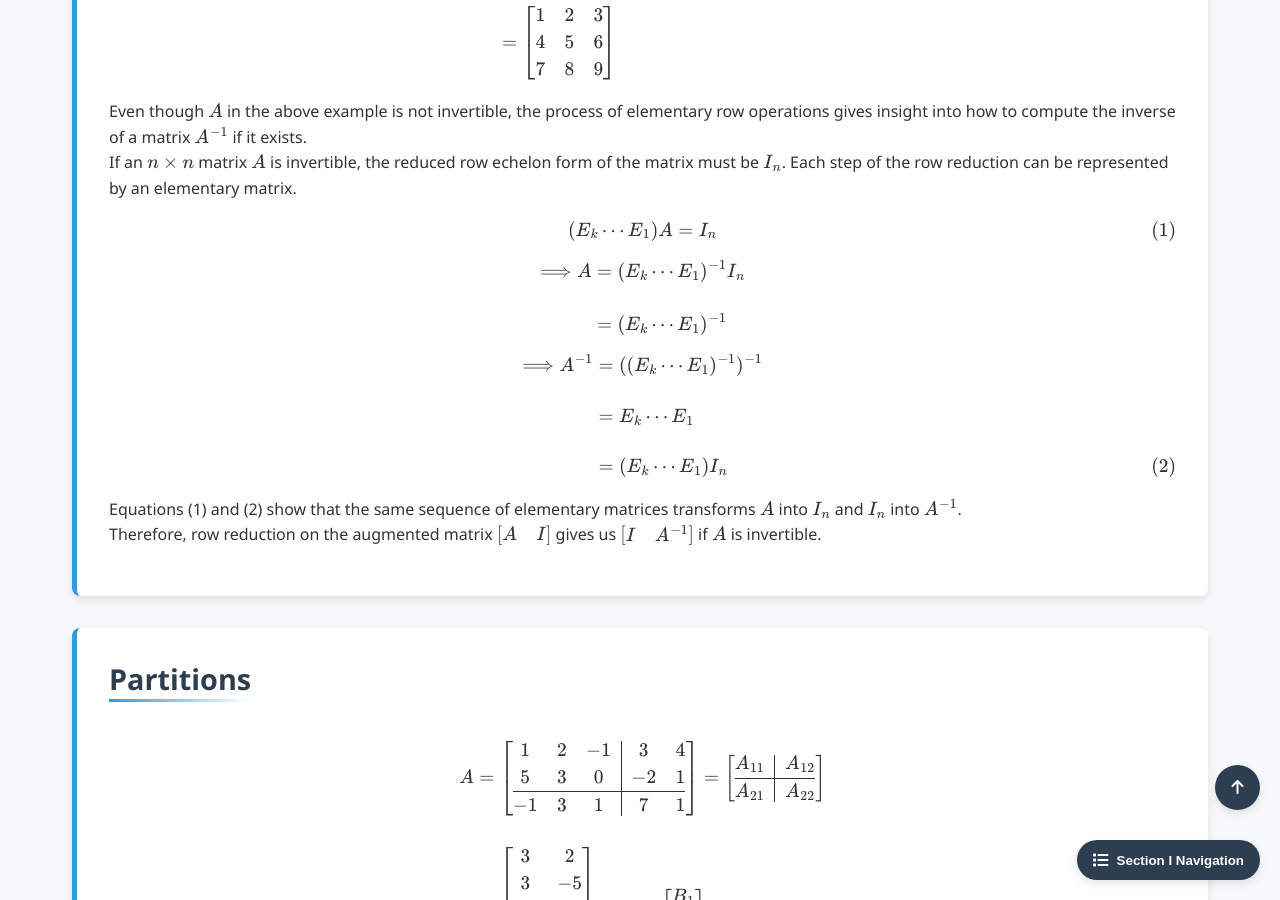
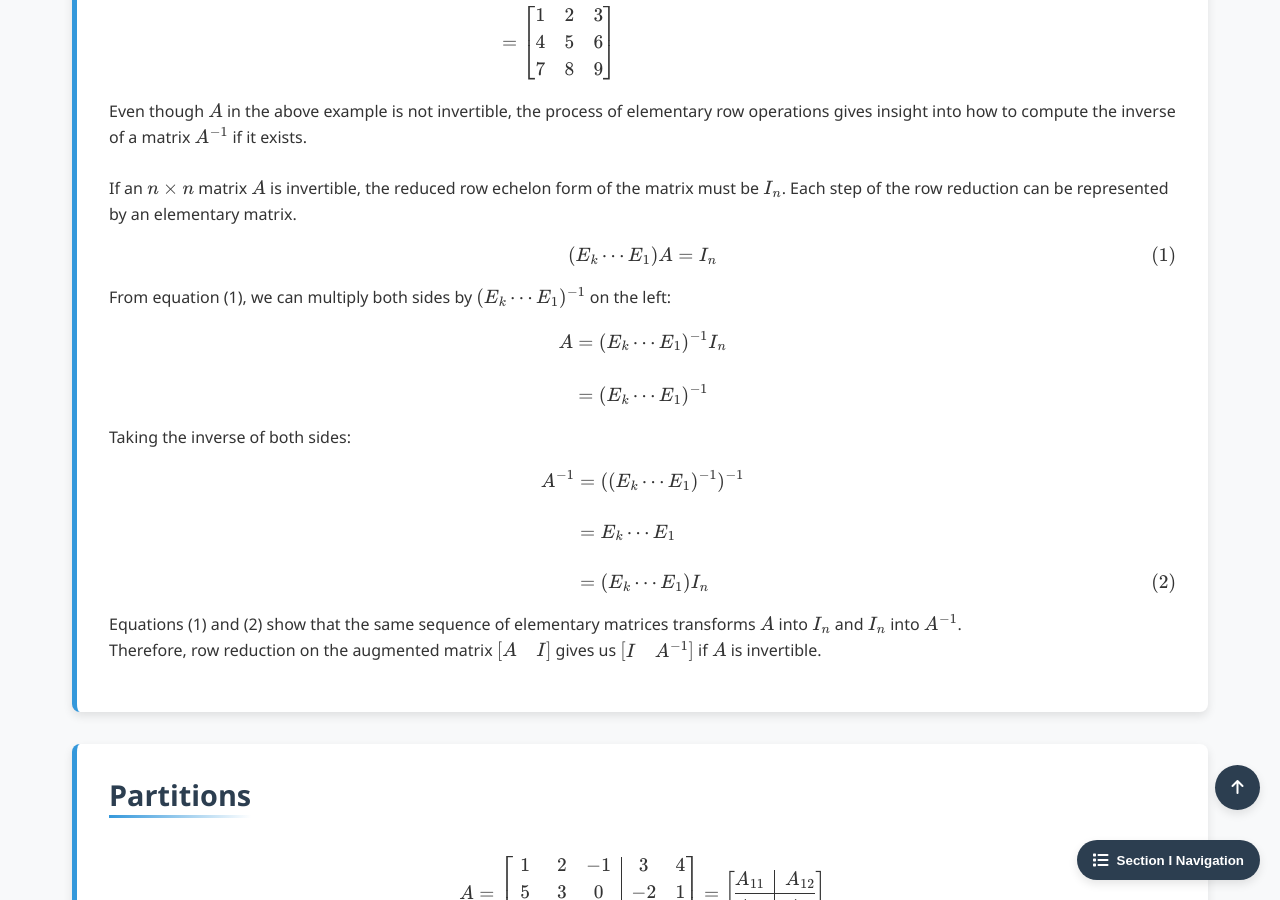
Before and after one commit to Yusukey01/yusukey01.github.io, a Jekyll site: the page built from Mathematics/Linear_algebra/matrix_algebra.html, in a window 1280 px wide and 900 px high, scrolled down 6085 px. Built offline with Jekyll 4.4.1, drawn with Linux system fonts in a browser that asks for light colours.

Commit message:
Updated Section 1-3

```diff
--- a/Mathematics/Linear_algebra/matrix_algebra.html
+++ b/Mathematics/Linear_algebra/matrix_algebra.html
@@ -352,24 +352,30 @@ uses_python: false
             <p>
             Even though \(A\) in the above example is not invertible, the process of elementary row operations gives insight
             into how to compute the inverse of a matrix \(A^{-1}\) if it exists.
-            <br>
+            <br><br>
             If an \(n \times n\) matrix \(A\) is invertible, the reduced row echelon form of the matrix must be \(I_n\).
             Each step of the row reduction can be represented by an elementary matrix.
             </p>
             \[
             (E_k \cdots E_1)A = I_n  \tag{1}
             \]
+            <p>
+            From equation (1), we can multiply both sides by \((E_k \cdots E_1)^{-1}\) on the left:
+            </p>
             \[
             \begin{align*}
-            \Longrightarrow  A  &= (E_k \cdots E_1)^{-1}I_n \\\\
-                                &= (E_k \cdots E_1)^{-1}
+            A  &= (E_k \cdots E_1)^{-1}I_n \\\\
+            &= (E_k \cdots E_1)^{-1}
             \end{align*}
             \]
+            <p>
+            Taking the inverse of both sides:
+            </p>
             \[
             \begin{align*}
-            \Longrightarrow  A^{-1} &= ((E_k \cdots E_1)^{-1})^{-1}  \\\\
-                                    &= E_k \cdots E_1  \\\\
-                                    &= (E_k \cdots E_1 )I_n  \tag{2}
+            A^{-1} &= ((E_k \cdots E_1)^{-1})^{-1}  \\\\
+                &= E_k \cdots E_1  \\\\
+                &= (E_k \cdots E_1 )I_n  \tag{2}
             \end{align*}
             \]
             <p>
```
